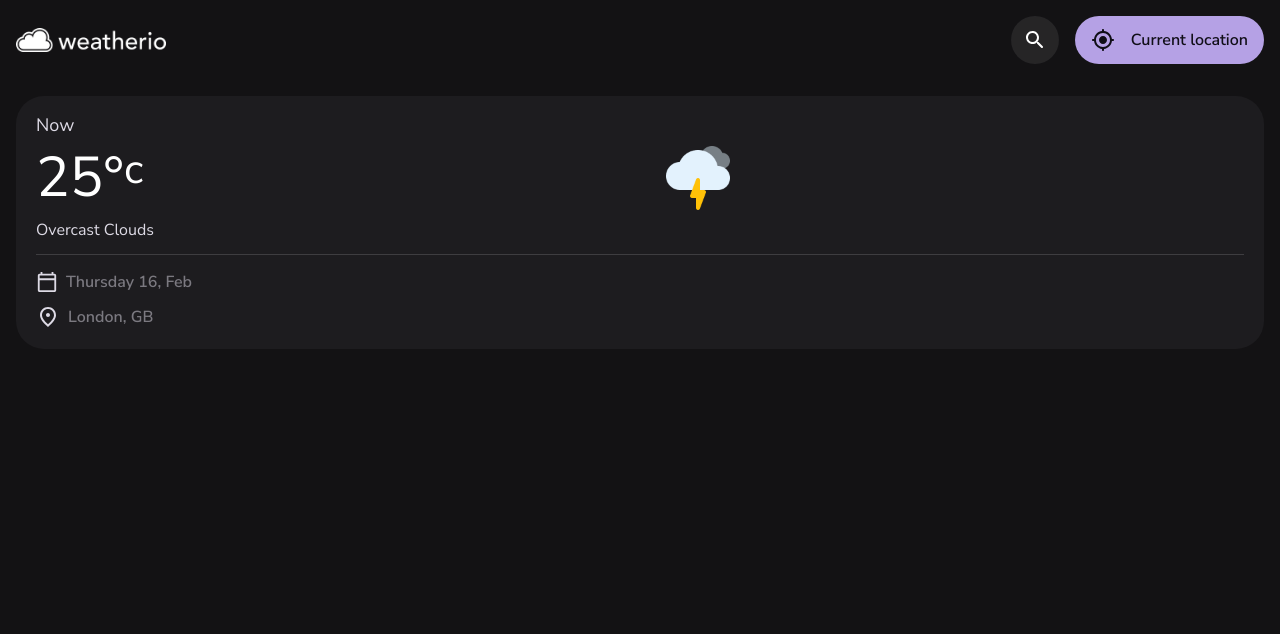
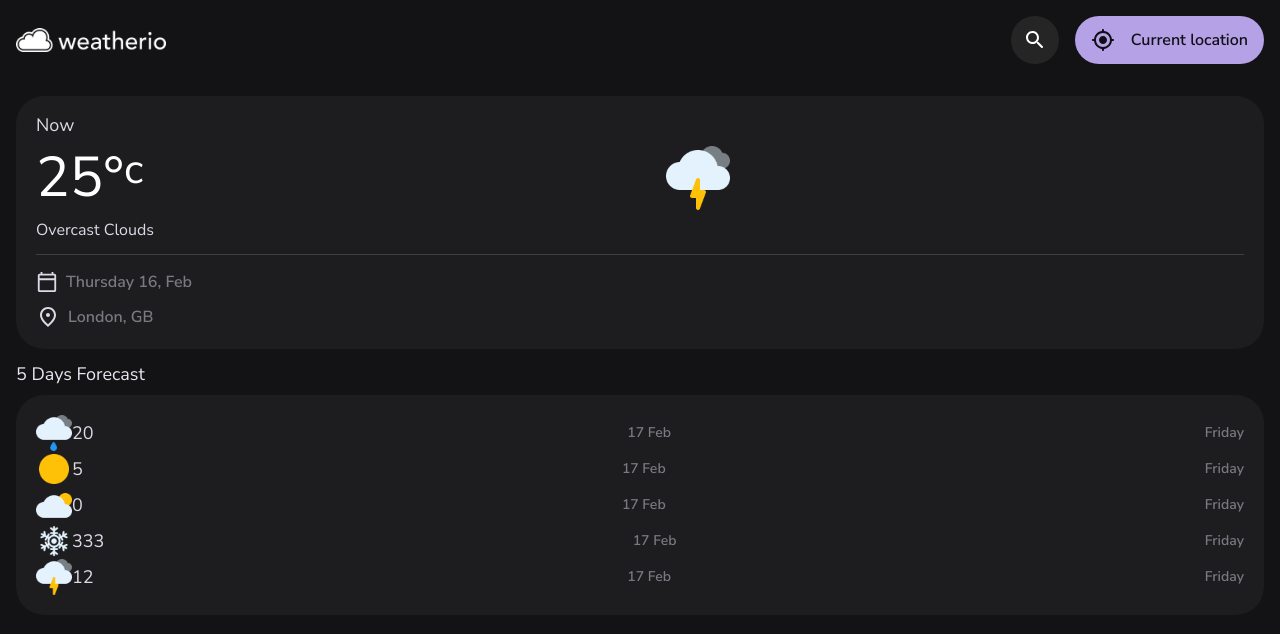
Before and after one commit to HunterM7/cloudy-ho, a React (Vite) app: page / in a window 1280 px wide. Shown: the top 634 px of the page. Built offline with nearby package versions, Linux system fonts and the light colour scheme.

Commit message:
Made Forecast

```diff
--- a/src/components/Main/Main.module.scss
+++ b/src/components/Main/Main.module.scss
@@ -56,3 +56,13 @@
 		margin-block-end: 16px;
 	}
 }
+
+.currentWeather {
+}
+
+.forecast {
+}
+
+.forecastHeading {
+	@include title-2;
+}
--- a/src/components/Main/Main.tsx
+++ b/src/components/Main/Main.tsx
@@ -1,7 +1,8 @@
 import { FC } from 'react'
+import cn from 'classnames'
 
 // Components 'n UI
-import { CurrentWeatherCard } from 'ui'
+import { CurrentWeatherCard, ForecastCard } from 'ui'
 
 // Styles
 import styles from './Main.module.scss'
@@ -13,11 +14,24 @@ export const Main: FC = () => {
         <div className="content-left">
           {/* Current weather */}
           <section
-            className={`currentWeather ${styles.section}`}
+            className={cn(styles.currentWeather, styles.section)}
             aria-label="current weather"
             data-current-weather
           >
             <CurrentWeatherCard temperature={25} condition="thunderstorm" />
+          </section>
+
+          {/* Forecast */}
+          <section
+            className={cn(styles.forecast, styles.section)}
+            aria-labelledby="forecast-label"
+            data-5-day-forecast
+          >
+            <h2 id="forecast-label" className={styles.forecastHeading}>
+              5 Days Forecast
+            </h2>
+
+            <ForecastCard />
           </section>
         </div>
       </article>
--- /dev/null
+++ b/src/ui/ForecastCard/ForecastCard.module.scss
@@ -0,0 +1,9 @@
+//? === ForecastCard ===
+
+@import 'styles/_vars';
+@import 'styles/_mixins';
+
+.card {
+	@include card;
+	@include card-lg;
+}
--- /dev/null
+++ b/src/ui/ForecastCard/ForecastCard.tsx
@@ -0,0 +1,23 @@
+import { FC } from 'react'
+
+// Nested components
+import ForecastItem from './ForecastItem/ForecastItem'
+
+// Styles
+import styles from './ForecastCard.module.scss'
+
+export const ForecastCard: FC = () => {
+  return (
+    <div className={styles.card}>
+      <ul>
+        <ForecastItem temperature={20} condition="lightRain" />
+        <ForecastItem temperature={5} condition="clear" />
+        <ForecastItem temperature={0} condition="partlyCloudy" />
+        <ForecastItem temperature={333} condition="snow" />
+        <ForecastItem temperature={12} condition="thunderstorm" />
+      </ul>
+    </div>
+  )
+}
+
+export default ForecastCard
--- /dev/null
+++ b/src/ui/ForecastCard/ForecastItem/ForecastItem.module.scss
@@ -0,0 +1,45 @@
+//? === ForecastItem ===
+
+@import 'styles/_mixins';
+
+.item {
+	display: flex;
+	justify-content: space-between;
+	align-items: center;
+}
+
+.leftSide {
+	display: flex;
+	align-items: center;
+}
+
+.icon {
+	width: 36px;
+	height: 36px;
+
+	object-fit: contain;
+	object-position: center;
+}
+
+.info {
+}
+
+.temperature {
+	@include title-2;
+
+	margin-block-end: 0;
+}
+
+.date {
+	@include label-1;
+
+	font-weight: $weight-semiBold;
+	color: $on-surface-variant;
+}
+
+.weekDay {
+	@include label-1;
+
+	font-weight: $weight-semiBold;
+	color: $on-surface-variant;
+}
--- /dev/null
+++ b/src/ui/ForecastCard/ForecastItem/ForecastItem.tsx
@@ -0,0 +1,39 @@
+import { FC } from 'react'
+
+// Utils
+import { WeatherConditions } from 'utils'
+
+// Styles
+import styles from './ForecastItem.module.scss'
+
+export interface IForecastItemProps {
+  temperature: number
+  condition: keyof typeof WeatherConditions
+}
+
+export const ForecastItem: FC<IForecastItemProps> = ({
+  condition,
+  temperature,
+}) => {
+  return (
+    <li className={styles.item}>
+      <div className={styles.leftSide}>
+        <img
+          className={styles.icon}
+          src={WeatherConditions[condition].image.day}
+          alt="Overcast Clouds"
+        />
+
+        <div className={styles.info}>
+          <p className={styles.temperature}>{temperature}</p>
+        </div>
+      </div>
+
+      <p className={styles.date}>17 Feb</p>
+
+      <p className={styles.weekDay}>Friday</p>
+    </li>
+  )
+}
+
+export default ForecastItem
--- a/src/ui/index.ts
+++ b/src/ui/index.ts
@@ -1,3 +1,4 @@
 export * from './Button/Button'
+export * from './CurrentWeatherCard/CurrentWeatherCard'
+export * from './ForecastCard/ForecastCard'
 export * from './Logo/Logo'
-export * from './CurrentWeatherCard/CurrentWeatherCard'
```
